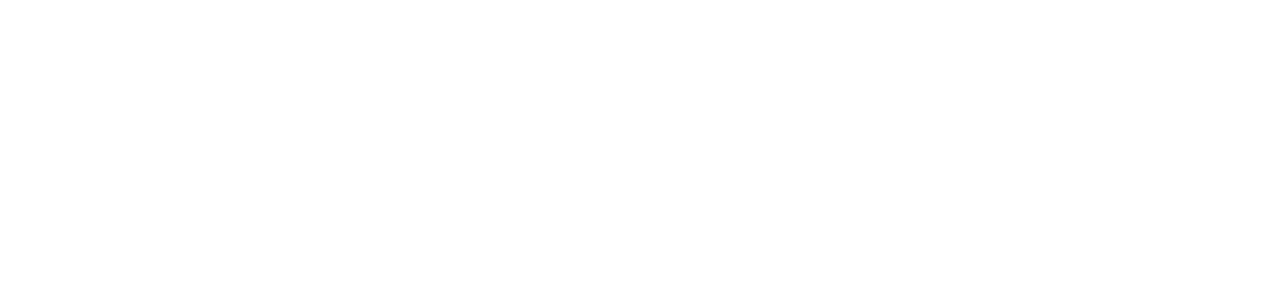
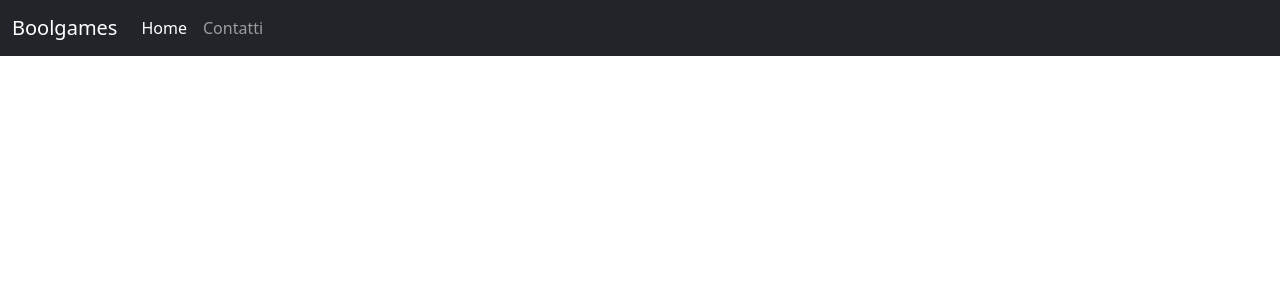
Before and after one commit to RobertoSimonini/vue-dischi, a Vue app: page / in a window 1280 px wide. Shown: the top 300 px of the page. Built offline with nearby package versions, Linux system fonts and the light colour scheme.

Commit message:
added app header

```diff
--- a/src/App.vue
+++ b/src/App.vue
@@ -1,18 +1,20 @@
 <script>
 import axios from 'axios';
+import AppHeader from './components/AppHeader.vue';
 import HomePage from './pages/HomePage.vue';
 export default {
   name: 'App',
-  components: {}
+  components: { AppHeader }
 }
 
 </script>
 
 <template>
+  <AppHeader />
   <RouterView />
 </template>
 
 
 <style lang="scss">
-  @use './assets/styles/style.scss';
+@use './assets/styles/style.scss';
 </style>
--- a/src/components/AppHeader.vue
+++ b/src/components/AppHeader.vue
@@ -1,18 +1,31 @@
 <script>
 export default {
-
+    name: 'AppHeader'
 }
 
 </script>
 
 <template>
-
-
-
+    <nav class="navbar navbar-expand-lg navbar-dark bg-dark">
+        <div class="container-fluid">
+            <router-link class="navbar-brand" :to="{ name: 'home' }">Boolgames</router-link>
+            <button class="navbar-toggler" type="button" data-bs-toggle="collapse" data-bs-target="#navbarNav"
+                aria-controls="navbarNav" aria-expanded="false" aria-label="Toggle navigation">
+                <span class="navbar-toggler-icon"></span>
+            </button>
+            <div class="collapse navbar-collapse" id="navbarNav">
+                <ul class="navbar-nav">
+                    <li class="nav-item">
+                        <router-link class="nav-link" aria-current="page" :to="{ name: 'home' }">Home</router-link>
+                    </li>
+                    <li class="nav-item">
+                        <router-link class="nav-link" :to="{ name: 'contact' }">Contatti</router-link>
+                    </li>
+                </ul>
+            </div>
+        </div>
+    </nav>
 </template>
 
 
-<style lang="scss" scoped>
-
-
-</style>
+<style lang="scss" scoped></style>
```
